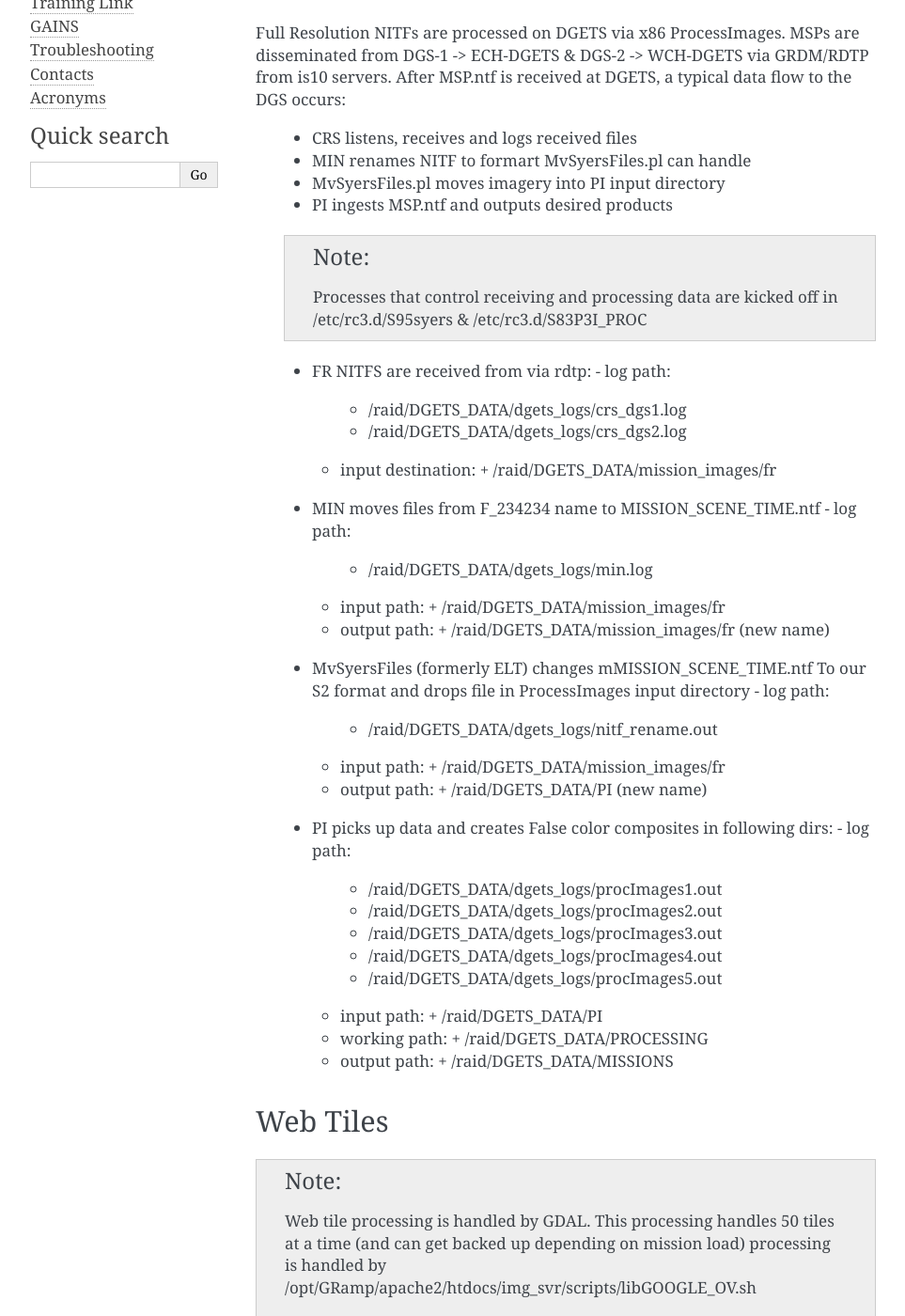
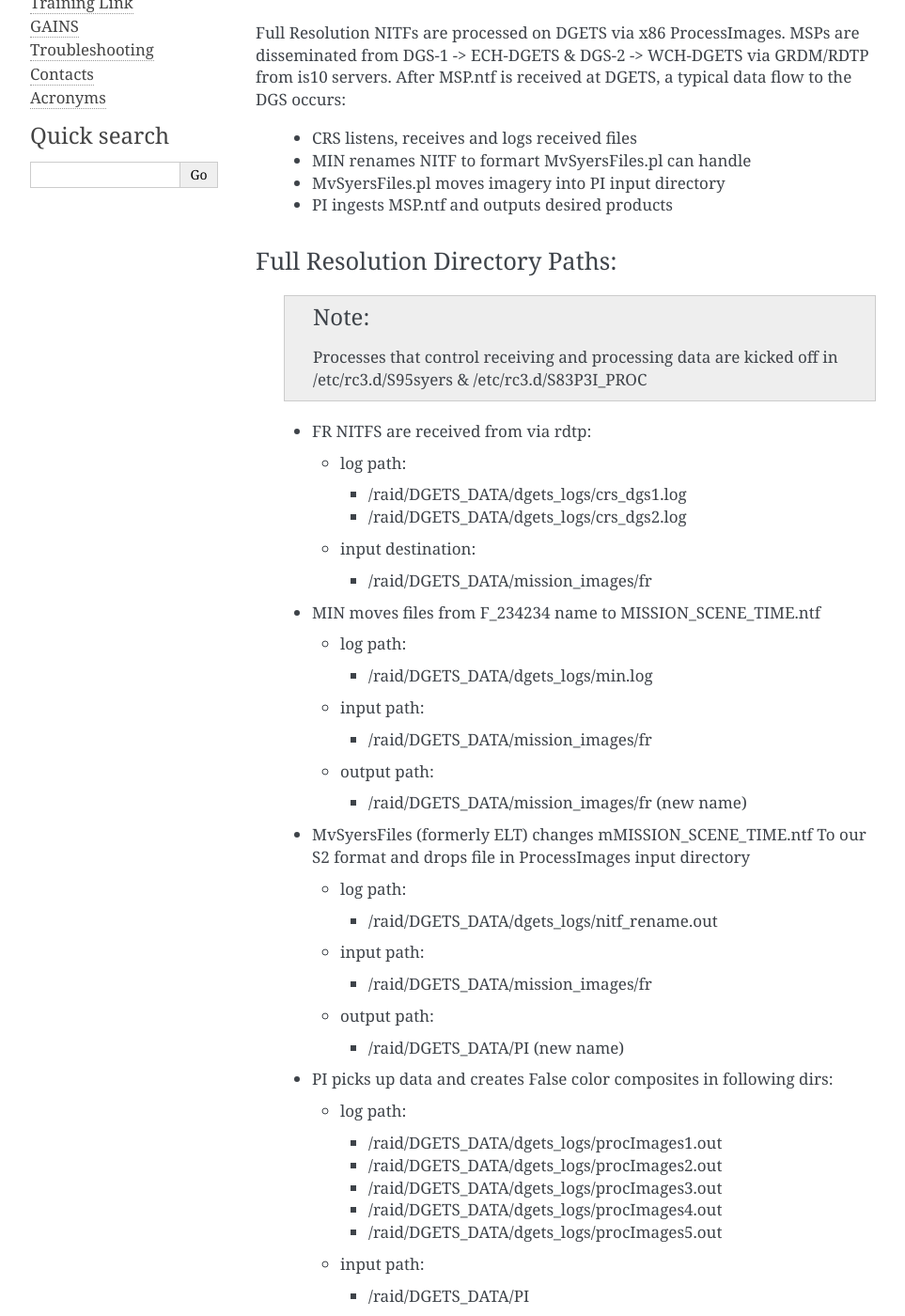
Before and after one commit to ltratcliff/dgets_docs, a Sphinx documentation site: the page built from source/dataflow.rst, in a window 1280 px wide and 1400 px high, scrolled down 400 px. Shown: the whole window at 94% size, without its empty margins (148-1111 px from the left). Built offline with Sphinx 7.4.7, drawn with Linux system fonts in a browser that asks for light colours; some of the changed text lies outside the part shown.

Commit message:
dataflow edits

```diff
--- a/source/dataflow.rst
+++ b/source/dataflow.rst
@@ -20,8 +20,8 @@ at DGETS, a typical data flow to the DGS occurs:
   - MvSyersFiles.pl moves imagery into PI input directory
   - PI ingests MSP.ntf and outputs desired products
 
-  Full Resolution Directory Paths:
-  ++++++++++++++++++++++++++++++++
+Full Resolution Directory Paths:
+++++++++++++++++++++++++++++++++
 
   .. note::
 
@@ -30,41 +30,63 @@ at DGETS, a typical data flow to the DGS occurs:
 
 
   * FR NITFS are received from via rdtp:
+
     - log path:
+
       + /raid/DGETS_DATA/dgets_logs/crs_dgs1.log
       + /raid/DGETS_DATA/dgets_logs/crs_dgs2.log
+
     - input destination:
+
       + /raid/DGETS_DATA/mission_images/fr
 
   * MIN moves files from F_234234 name to MISSION_SCENE_TIME.ntf
+
     - log path:
+
       + /raid/DGETS_DATA/dgets_logs/min.log
+
     - input path:
+
       + /raid/DGETS_DATA/mission_images/fr
+
     - output path:
+
       + /raid/DGETS_DATA/mission_images/fr (new name)
 
   * MvSyersFiles (formerly ELT) changes mMISSION_SCENE_TIME.ntf
     To our S2 format and drops file in ProcessImages input directory
+
     - log path:
+
       + /raid/DGETS_DATA/dgets_logs/nitf_rename.out
     - input path:
+
       + /raid/DGETS_DATA/mission_images/fr
     - output path:
+
       + /raid/DGETS_DATA/PI (new name)
 
   * PI picks up data and creates False color composites in following dirs:
+
     - log path:
+
       + /raid/DGETS_DATA/dgets_logs/procImages1.out
       + /raid/DGETS_DATA/dgets_logs/procImages2.out
       + /raid/DGETS_DATA/dgets_logs/procImages3.out
       + /raid/DGETS_DATA/dgets_logs/procImages4.out
       + /raid/DGETS_DATA/dgets_logs/procImages5.out
+
     - input path:
+
       + /raid/DGETS_DATA/PI
+
     - working path:
+
       + /raid/DGETS_DATA/PROCESSING
+
     - output path:
+
       + /raid/DGETS_DATA/MISSIONS
 
 
@@ -80,20 +102,25 @@ Web Tiles
    Tiles created by gdal are PNGs that are overlayed onto Google Earth. These
    are currently set to overlay the IRC.ntf for each scene
 
-   Web Tile Directories
-   ++++++++++++++++++++
 
-    Input dir:
-     /raid/DGETS_DATA/INPUT
+Web Tile Directories
+++++++++++++++++++++
 
-    Processing dir:
-     /raid/DGETS_DATA/PROCESSING
+    - Input dir:
 
-    Output dir: ???
-     /raid/DGETS_DATA/DONE
+      + /raid/DGETS_DATA/INPUT
 
-    PNG dir:
-     /raid/DGETS_DATA/MISSIONS/MISSIONID/SCENE.dir/GE_FILES
+    - Processing dir:
+
+      + /raid/DGETS_DATA/PROCESSING
+
+    - Output dir: ???
+
+      + /raid/DGETS_DATA/DONE
+
+    - PNG dir:
+
+      + /raid/DGETS_DATA/MISSIONS/MISSIONID/SCENE.dir/GE_FILES
 
 Target Query
 ---------------
```
